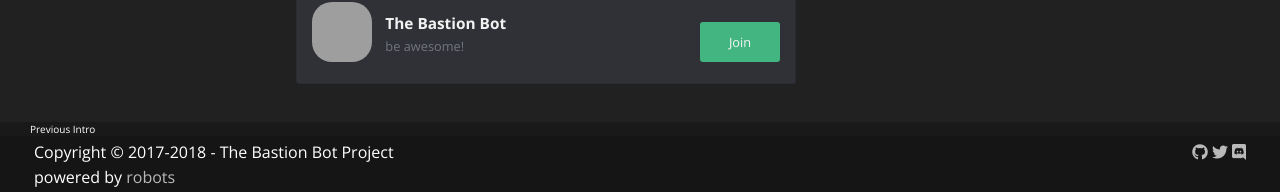
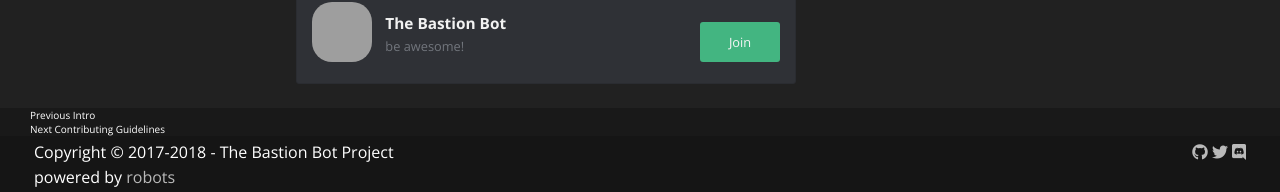
Before and after one commit to Kole6738/BastionBotDevDocs, an MkDocs documentation site: the page built from docs/index.md, in a window 1280 px wide and 1132 px high. Shown: the part 937-1129 px from the top of the window. Built offline with MkDocs 1.6.1 and Material for MkDocs 9.7.7, drawn with Linux system fonts in a browser that asks for light colours; nearby versions of some CDN libraries; emoji names are drawn with the system emoji font; old or Windows-style settings are respelled for this version of MkDocs; grey boxes are pictures that could not be loaded.

Commit message:
mkdocs: update mkdocs configuration
- add Contributing sub section
- add Contributing Guidelines page under Contributing section

```diff
--- a/mkdocs.yml
+++ b/mkdocs.yml
@@ -73,6 +73,8 @@
     - Intro: 'docs.md'
   - Developers:
     - Intro: 'index.md'
+    - Contributing:
+      - Contributing Guidelines: 'contributing/guidelines.md'
 
 # Development
 dev_addr: '0.0.0.0:1337'
```
